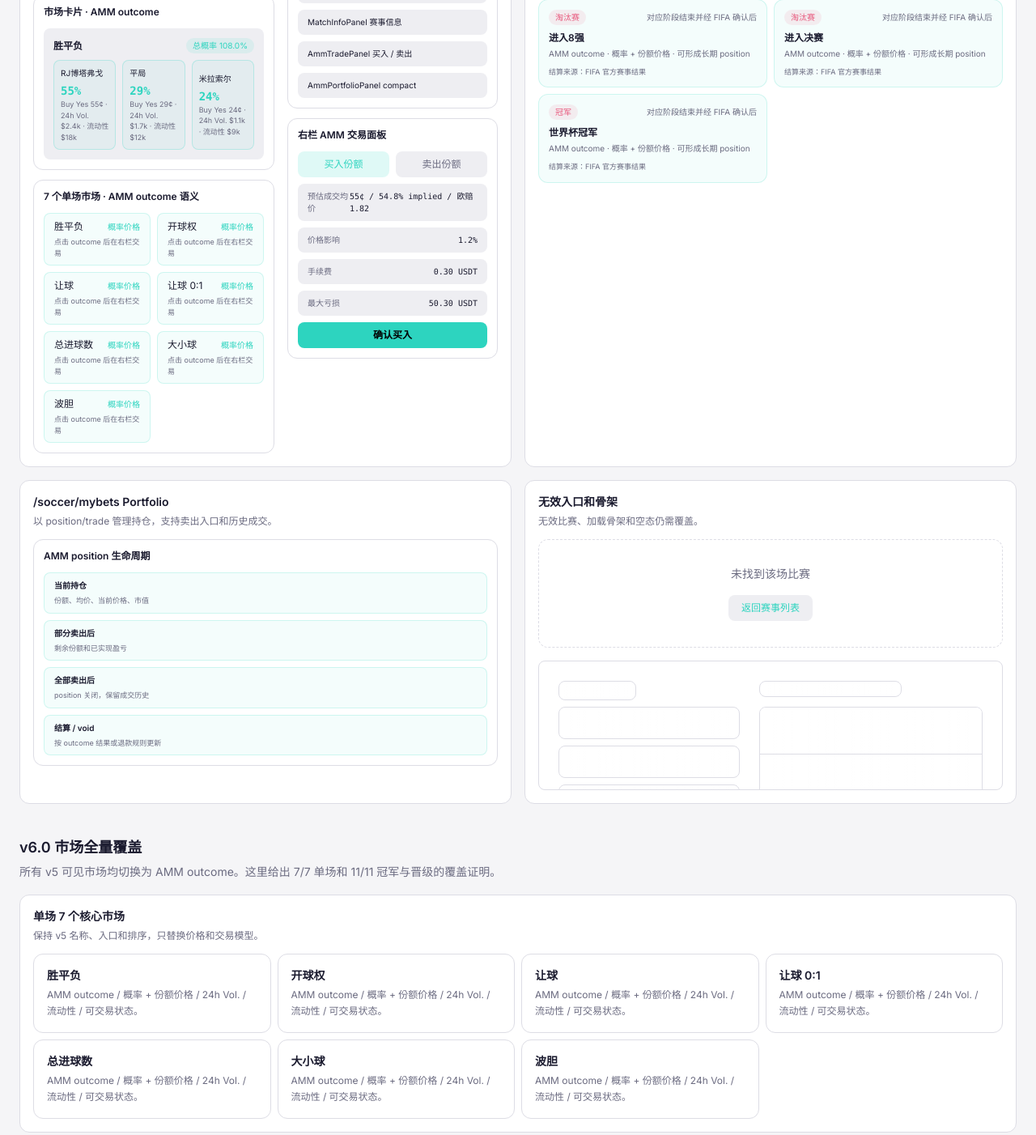
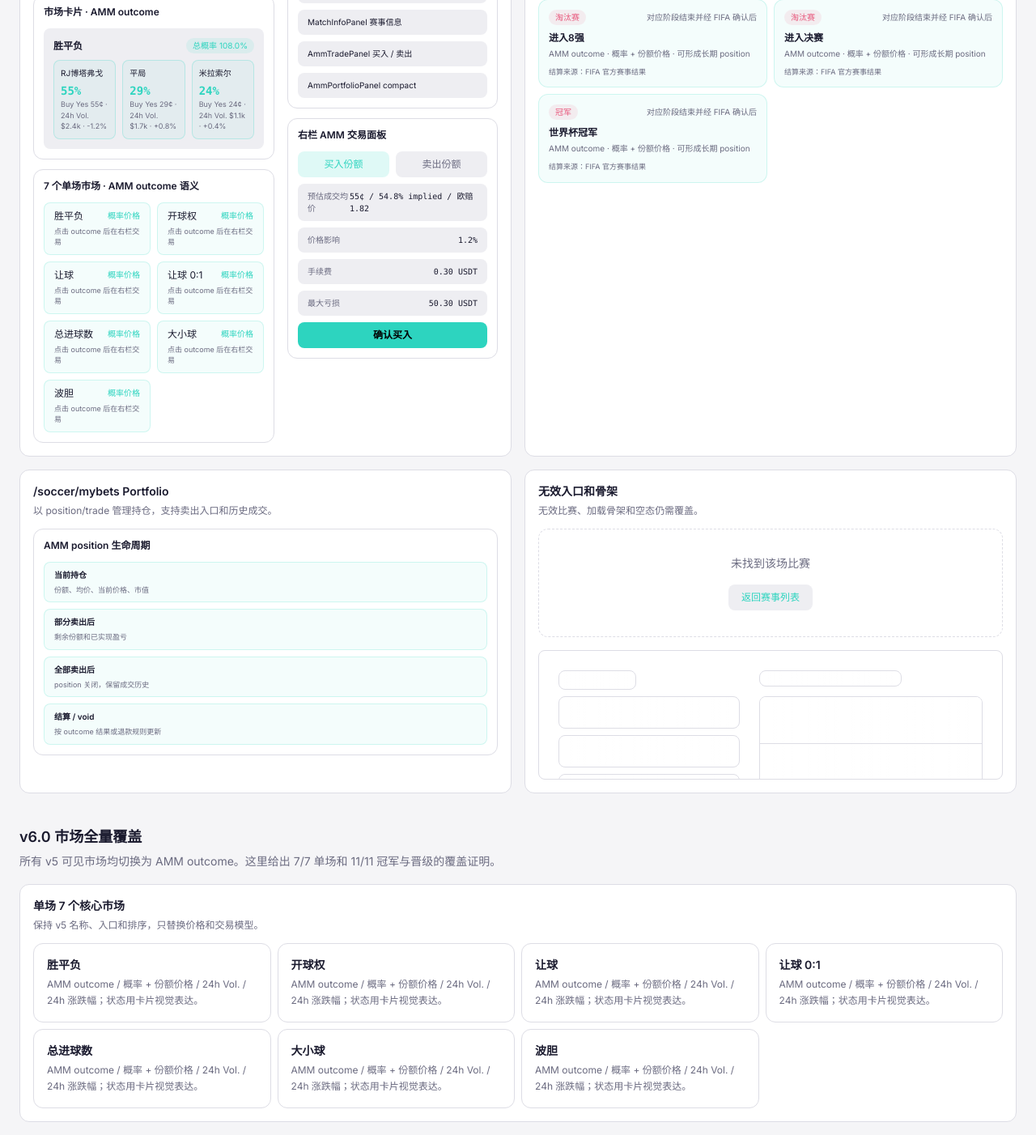
Before and after one commit to Errance/TurboFlow, a React (Vite) app: page /soccer/design-board in a window 1280 px wide. Shown: the part 2460-3862 px from the top of the page at 81% size. Built offline with nearby package versions, Linux system fonts and the light colour scheme.

Commit message:
feat(soccer): simplify AMM market card metrics
Co-authored-by: Cursor <cursoragent@cursor.com>

```diff
--- a/src/components/soccer/AmmMarketRenderer.tsx
+++ b/src/components/soccer/AmmMarketRenderer.tsx
@@ -2,7 +2,6 @@ import type { Market } from '../../data/soccer/types'
 import {
   enumerateAmmMarketOutcomes,
   formatAmmPrice,
-  formatImpliedProbability,
   formatProbability,
   formatSharePrice,
   type SoccerAmmSubject,
@@ -14,14 +13,6 @@ interface Props {
   market: Market
   displayTitle: string
   subject: SoccerAmmSubject
-}
-
-const statusCopy = {
-  open: '可交易',
-  paused: '暂停交易',
-  closed: '已关闭',
-  settled: '已结算',
-  void: '作废退款',
 }
 
 export default function AmmMarketRenderer({ market, displayTitle, subject }: Props) {
@@ -124,10 +115,7 @@ function OutcomeGrid({
               </div>
             )}
             <div className="mt-2 flex flex-wrap items-center gap-1.5 text-[10px] text-[var(--text-secondary)]">
-              <span>{statusCopy[outcome.status]}</span>
               <span>24h Vol. ${(outcome.volume24h / 1000).toFixed(1)}k</span>
-              <span>流动性 ${(outcome.liquidity / 1000).toFixed(0)}k</span>
-              {priceFormat === 'probability' && <span>{formatImpliedProbability(outcome.probability)}</span>}
               <span className={outcome.priceChange24h >= 0 ? 'text-emerald-400' : 'text-red-400'}>
                 {outcome.priceChange24h >= 0 ? '+' : ''}{formatProbability(outcome.priceChange24h)}
               </span>
--- a/src/pages/SoccerDesignBoardPage.tsx
+++ b/src/pages/SoccerDesignBoardPage.tsx
@@ -212,7 +212,7 @@ export default function SoccerDesignBoardPage() {
             after={<NewAmmOutcomeButtonsPreview />}
             paths={['src/components/soccer/MarketRenderer.tsx', 'src/components/soccer/AmmMarketRenderer.tsx']}
             statusTags={['组件替换', 'outcome 交易']}
-            notes={['每个 outcome 展示概率、Buy Yes/No 份额价格、24h Vol.、流动性和状态。', '欧洲赔率只作为另一种显示方式。', '多 outcome 市场保留总概率和互斥结果提示。']}
+            notes={['每个 outcome 展示概率、Buy Yes/No 份额价格、24h Vol. 和 24h 涨跌幅。', '可交易、暂停、关闭等状态通过卡片视觉状态表达，不占用指标行。', '欧洲赔率只作为另一种显示方式。']}
           />
 
           <ChangeComparisonRow
@@ -388,7 +388,7 @@ function V6FullDesignBoardTab() {
     ['Design Board', '/soccer/design-board', '本页两 tab：v6 完整展板 + v5 到 v6 全量 UI 变更对比。'],
   ]
   const v6MarketCoverage = [
-    ...LEAN_MARKET_ORDER.map((title) => [title, '单场 7/7', 'v6 使用 AMM outcome、概率 + 份额价格、24h Vol.、流动性和交易状态。']),
+    ...LEAN_MARKET_ORDER.map((title) => [title, '单场 7/7', 'v6 使用 AMM outcome、概率 + 份额价格、24h Vol. 和 24h 涨跌幅；交易状态由卡片视觉表达。']),
     ...futureMarketCoverage.map((item) => [item.title, '冠军与晋级 11/11', `${item.text}｜v6 使用长期 AMM position，可买入、部分卖出、全部卖出。`]),
   ]
   const v6StateCoverage = [
@@ -453,7 +453,7 @@ function V6FullDesignBoardTab() {
       <BoardSection id="v6-markets" title="v6.0 市场全量覆盖" description="所有 v5 可见市场均切换为 AMM outcome。这里给出 7/7 单场和 11/11 冠军与晋级的覆盖证明。">
         <StateCard title="单场 7 个核心市场" description="保持 v5 名称、入口和排序，只替换价格和交易模型。">
           <div className="grid gap-2 md:grid-cols-2 xl:grid-cols-4">
-            {LEAN_MARKET_ORDER.map((title) => <SmallState key={title} title={title} text="AMM outcome / 概率 + 份额价格 / 24h Vol. / 流动性 / 可交易状态。" />)}
+            {LEAN_MARKET_ORDER.map((title) => <SmallState key={title} title={title} text="AMM outcome / 概率 + 份额价格 / 24h Vol. / 24h 涨跌幅；状态用卡片视觉表达。" />)}
           </div>
         </StateCard>
         <StateCard title={`冠军与晋级 ${futureMarketCoverage.length} 个赛事级市场`} description="保留对象、分组、关闭时间和结算来源；交易改为长期 AMM position。">
@@ -721,9 +721,9 @@ function NewAmmOutcomeButtonsPreview() {
         </div>
         <div className="grid grid-cols-3 gap-2">
           {[
-            ['RJ博塔弗戈', '55%', 'Buy Yes 55¢ · 24h Vol. $2.4k · 流动性 $18k'],
-            ['平局', '29%', 'Buy Yes 29¢ · 24h Vol. $1.7k · 流动性 $12k'],
-            ['米拉索尔', '24%', 'Buy Yes 24¢ · 24h Vol. $1.1k · 流动性 $9k'],
+            ['RJ博塔弗戈', '55%', 'Buy Yes 55¢ · 24h Vol. $2.4k · -1.2%'],
+            ['平局', '29%', 'Buy Yes 29¢ · 24h Vol. $1.7k · +0.8%'],
+            ['米拉索尔', '24%', 'Buy Yes 24¢ · 24h Vol. $1.1k · +0.4%'],
           ].map(([label, price, depth]) => (
             <button key={label} className="rounded-lg border border-[#2DD4BF]/25 bg-[#2DD4BF]/5 px-2 py-2 text-left">
               <span className="block text-[10px] text-[var(--text-primary)]">{label}</span>
@@ -910,8 +910,8 @@ function NewAmmFuturesMarketPreview() {
   return (
     <UiPanel title="冠军与晋级 · 长期 AMM 市场">
       <div className="space-y-2">
-        <Pill tone="green">世界杯 2026 · AMM 可交易 outcome</Pill>
-        {['法国 17% · Buy Yes 17¢ · 24h Vol. $3.1k', '巴西 16% · Buy Yes 16¢ · 24h Vol. $2.9k', '阿根廷 14% · Buy Yes 14¢ · 24h Vol. $2.4k'].map((item) => (
+        <Pill tone="green">世界杯 2026 · AMM outcome</Pill>
+        {['法国 17% · Buy Yes 17¢ · 24h Vol. $3.1k · +1.4%', '巴西 16% · Buy Yes 16¢ · 24h Vol. $2.9k · -0.6%', '阿根廷 14% · Buy Yes 14¢ · 24h Vol. $2.4k · +0.2%'].map((item) => (
           <div key={item} className="rounded-lg bg-[#2DD4BF]/5 px-3 py-2 text-xs text-[var(--text-primary)]">{item}</div>
         ))}
         <p className="text-[10px] text-[var(--text-secondary)]">买入后形成长期持仓，可部分卖出、全部卖出或等待官方结算。</p>
```
